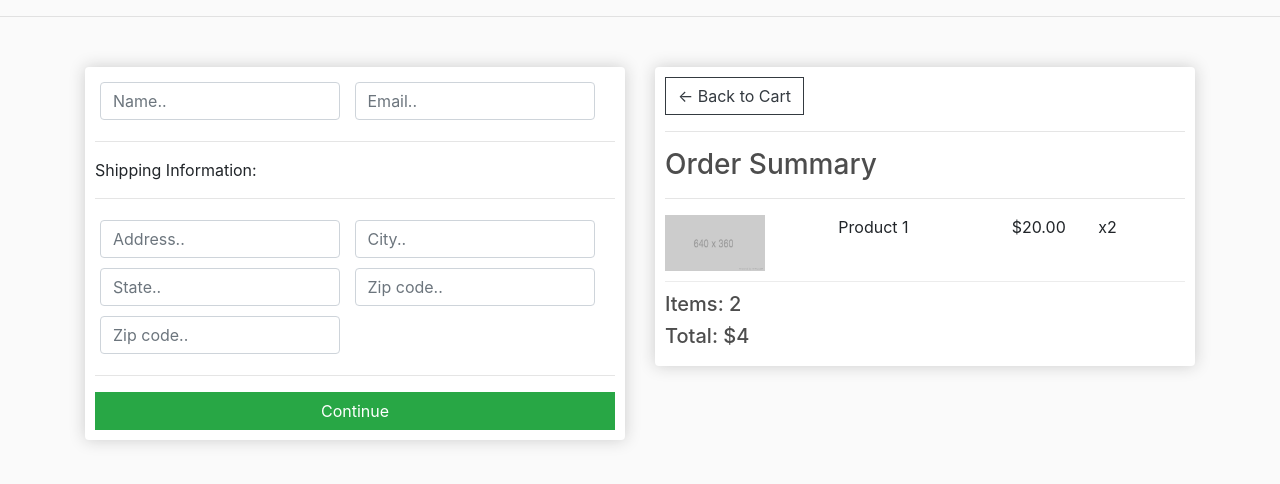
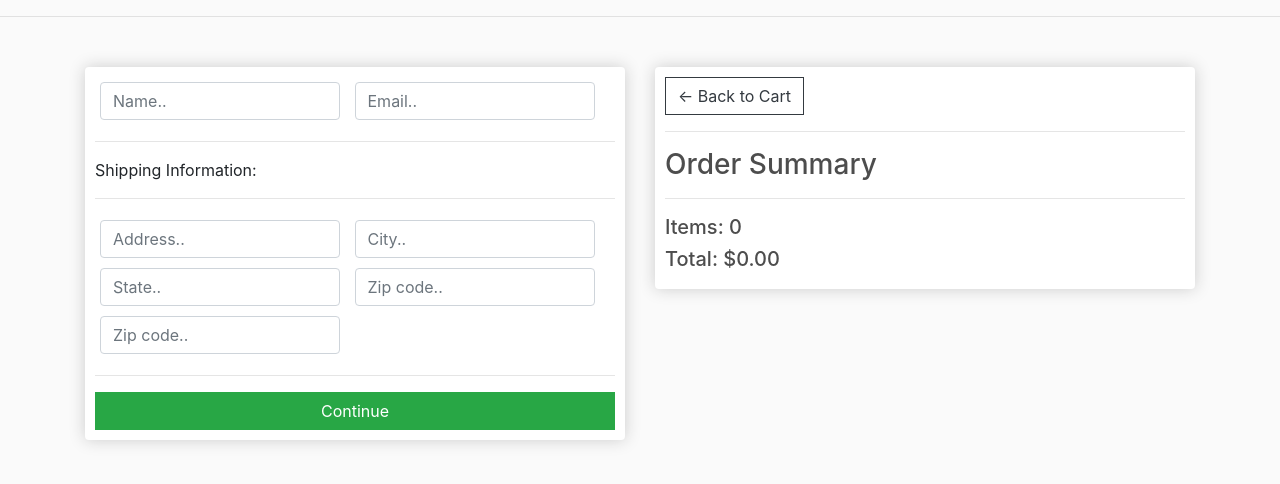
Before and after one commit to NiramayThaker/Django-ECommerce-with-payment, a Django app: page /checkout/ in a window 1280 px wide. Shown: the part 57-541 px from the top of the page. Run offline with Django 4.2, Linux system fonts and the light colour scheme; some libraries are stand-ins or nearby versions.

Commit message:
Making checkout data dynamic

```diff
--- a/store/templates/store/checkout.html
+++ b/store/templates/store/checkout.html
@@ -54,14 +54,16 @@
                 <hr>
                 <h3>Order Summary</h3>
                 <hr>
-                <div class="cart-row">
-                    <div style="flex:2"><img class="row-image" src="{% static 'images/placeholder.png' %}"></div>
-                    <div style="flex:2"><p>Product 1</p></div>
-                    <div style="flex:1"><p>$20.00</p></div>
-                    <div style="flex:1"><p>x2</p></div>
-                </div>
-                <h5>Items: 2</h5>
-                <h5>Total: $4</h5>
+                {% for item in items %}
+                    <div class="cart-row">
+                        <div style="flex:2"><img class="row-image" src="{{ item.product.image.url }}"></div>
+                        <div style="flex:2"><p>{{ item.product.name}}</p></div>
+                        <div style="flex:1"><p>{{ item.prodcut.price | floatformat:2 }}</p></div>
+                        <div style="flex:1"><p>x{{ item.quantity }}</p></div>
+                    </div>
+                {% endfor %}
+                <h5>Items: {{ order.get_cart_items }}</h5>
+                <h5>Total: ${{ order.get_cart_total | floatformat:2}}</h5>
             </div>
         </div>
     </div>
--- a/store/views.py
+++ b/store/views.py
@@ -27,5 +27,14 @@ def cart(request):
 
 
 def checkout(request):
-	context = {}
-	return render(request, 'store/checkout.html', context=context)
+	if request.user.is_authenticated:
+		customer = request.user.customer
+		order, created = Order.objects.get_or_create(customer=customer, complete=False)
+		items = order.orderitem_set.all()
+	else:
+		# Create Empty cart for now for none-logged in users
+		order = {'get_cart_total': 0, "get_cart_items": 0}
+		items = []
+
+	context = {"items": items, "order": order}
+	return render(request, "store/checkout.html", context)
```
